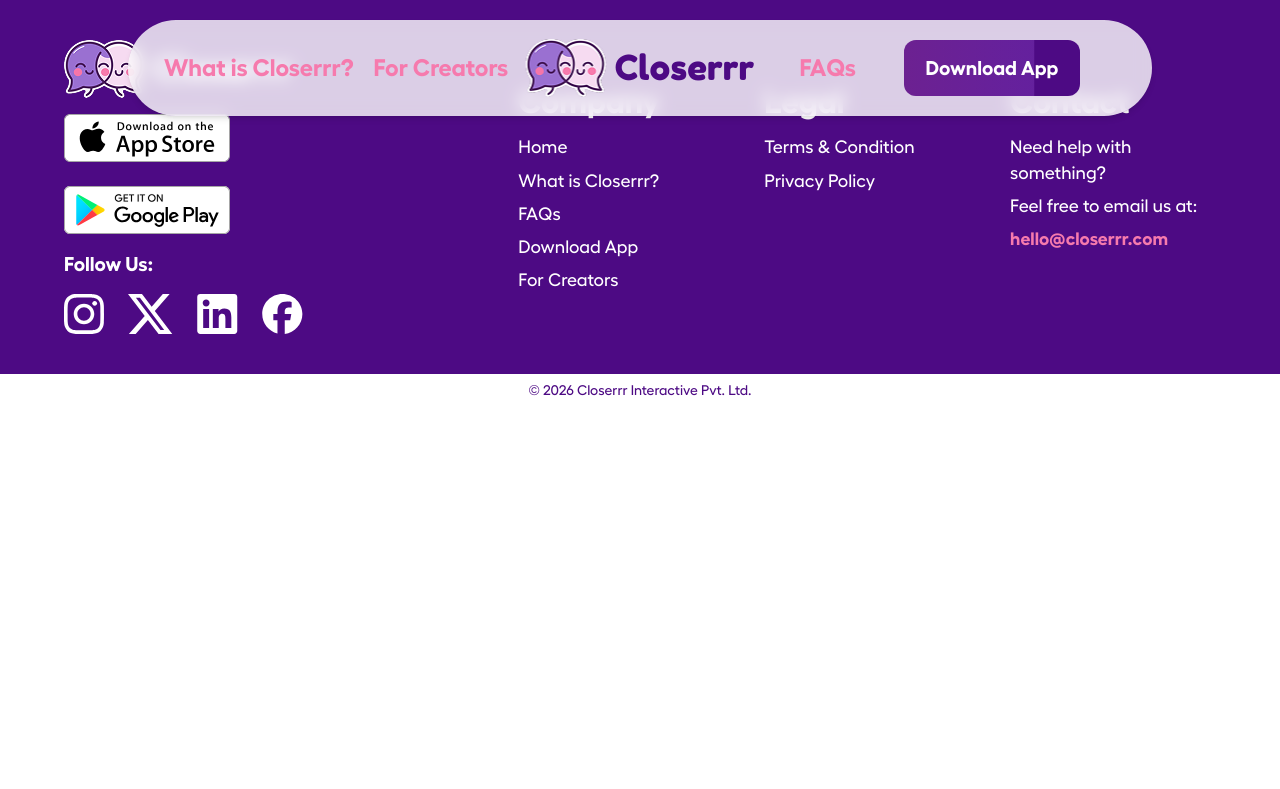
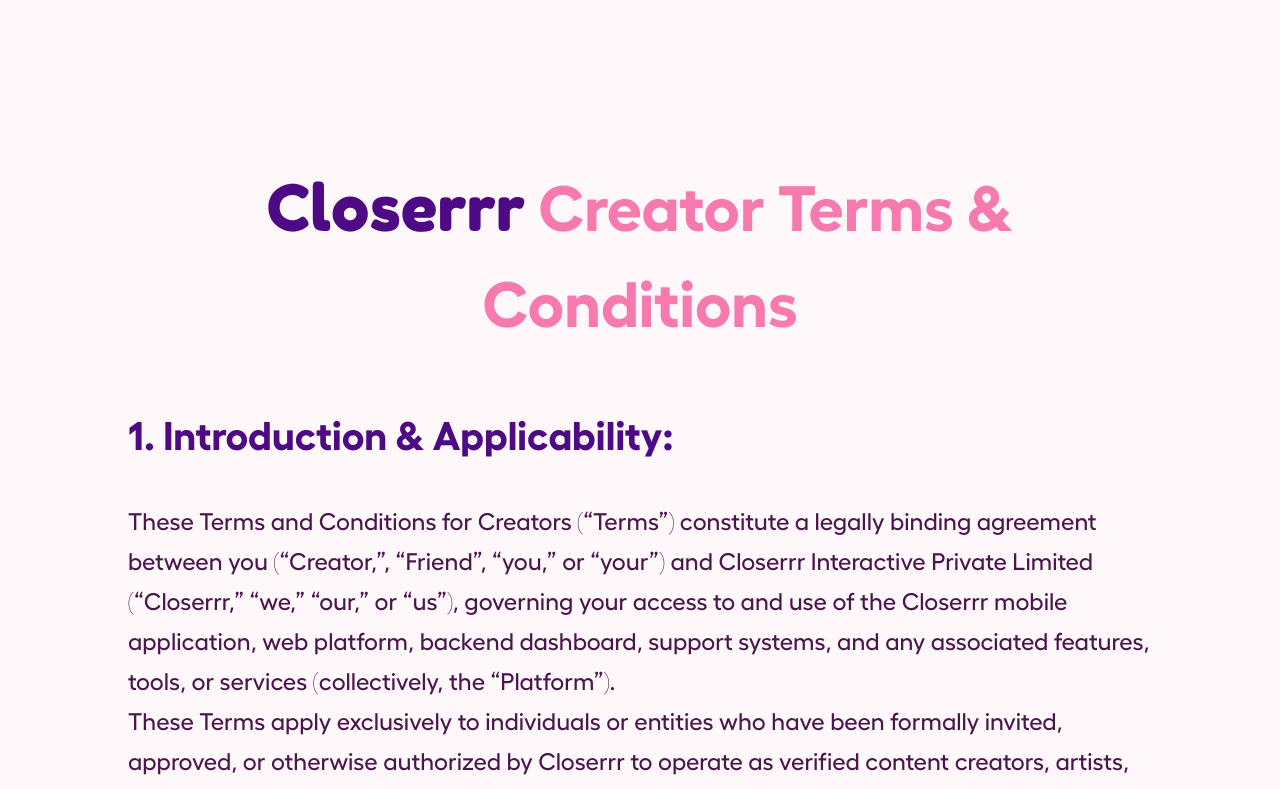
Before and after one commit to sharkbrews/Closerrr-New, a React (Vite) app: page /legal/creator-terms-and-conditions in a window 1280 px wide. Shown: the top 789 px of the page. Built offline with nearby package versions, Linux system fonts and the light colour scheme; the HTML template or start-up script is replaced by a standard one.

Commit message:
Update creator terms and privacy routes to /legal/... and add dynamic page titles

```diff
--- a/src/App.jsx
+++ b/src/App.jsx
@@ -42,10 +42,8 @@
 
   //  only creator legal pages are standalone
   const isStandalonePage = [
-    "/creator/termsandconditions",
-    "/creator/privacyandpolicy",
-    "/join-closerrr/termsandconditions",
-    "/join-closerrr/privacyandpolicy",
+    "/legal/creator-terms-and-conditions",
+    "/legal/creator-privacy-policy",
   ].includes(location.pathname);
 
   return (
@@ -54,11 +52,9 @@
 
       {isStandalonePage ? (
         <Routes>
-          <Route path="/creator/termsandconditions" element={<Navigate to="/join-closerrr/termsandconditions" replace />} />
-          <Route path="/join-closerrr/termsandconditions" element={<CreatorTAndC />} />
-          <Route path="/creator/privacyandpolicy" element={<Navigate to="/join-closerrr/privacyandpolicy" replace />} />
+          <Route path="/legal/creator-terms-and-conditions" element={<CreatorTAndC />} />
           <Route
-            path="/join-closerrr/privacyandpolicy"
+            path="/legal/creator-privacy-policy"
             element={<CreatorPrivacyAndPolicy />}
           />
         </Routes>
--- a/src/pages/CreatorPrivacyAndPolicy.jsx
+++ b/src/pages/CreatorPrivacyAndPolicy.jsx
@@ -1,3 +1,4 @@
+import { useEffect } from "react";
 import { motion } from "framer-motion";
 
 const htmlContent = `
@@ -211,6 +212,13 @@
 `;
 
 function CreatorPrivacyAndPolicy() {
+  useEffect(() => {
+    document.title = "Creator Privacy Policy | Closerrr";
+    return () => {
+      document.title = "Closerrr";
+    };
+  }, []);
+
   return (
     <div className="bg-secondary-500">
       <div className="px-8 lg:px-32 bg-secondary-500 pt-40 flex items-center flex-col w-full">
--- a/src/pages/CreatorTAndC.jsx
+++ b/src/pages/CreatorTAndC.jsx
@@ -1,3 +1,4 @@
+import { useEffect } from "react";
 import { motion } from "framer-motion";
 const htmlContent = `
 <p><strong>1. Introduction &amp; Applicability:</strong></p>
@@ -466,6 +467,13 @@
 `;
 
 function CreatorTAndC() {
+  useEffect(() => {
+    document.title = "Creator Terms & Conditions | Closerrr";
+    return () => {
+      document.title = "Closerrr";
+    };
+  }, []);
+
   return (
     <div className="bg-secondary-500">
       <div className="px-8 lg:px-32  pt-40 flex items-center flex-col w-full">
```
